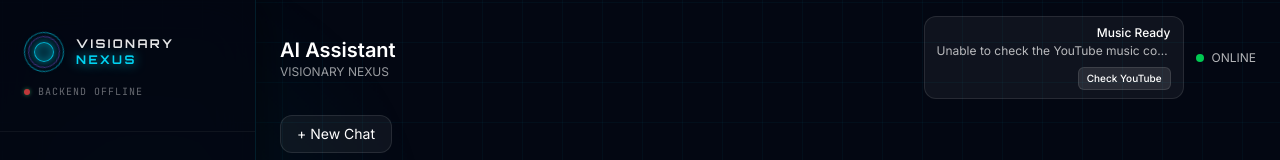
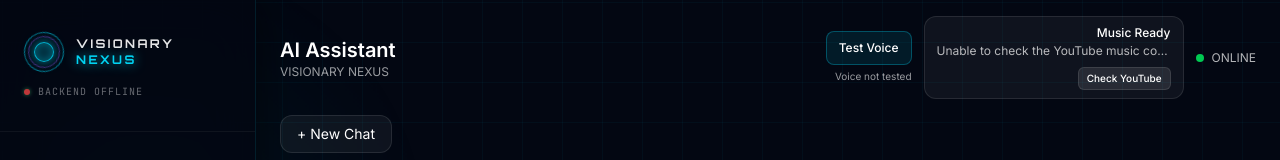
Before and after one commit to adhip1712/smart-glasses, a React (Vite) app in the folder Frontend/: page / in a window 1280 px wide. Both pictures are taken after a click on the button "AI ASSISTANT". Shown: the top 160 px of the page. Built offline with nearby package versions, Linux system fonts and the light colour scheme; no server answers; the HTML template or start-up script is replaced by a standard one.

Commit message:
Add voice test and speech error reporting

```diff
--- a/Frontend/src/components/AIAssistant.tsx
+++ b/Frontend/src/components/AIAssistant.tsx
@@ -126,12 +126,15 @@ const AIAssistant: React.FC<{ onNavigate?: (destination: string) => void }> = ({
   // =======================================================
 
   const inputRef = useRef<HTMLInputElement>(null)
-
-  // Native browser speech gives real laptop-speaker output without changing
-  // the existing backend API contract. It uses the selected OS output device.
+  const [speechStatus, setSpeechStatus] = useState("Voice not tested")
+
+  // Browser speech uses the laptop's selected audio output and preserves all
+  // existing backend APIs. The test button provides a user-gesture unlock.
   const speakResponse = (value: string) => {
-    if (typeof window === "undefined" || !("speechSynthesis" in window)) {
-      console.warn("Speech output is unavailable in this browser.")
+    if (typeof window === "undefined" || !("speechSynthesis" in window) ||
+        typeof SpeechSynthesisUtterance === "undefined") {
+      setSpeechStatus("Speech unavailable in this browser")
+      console.error("Speech output is unavailable in this browser.")
       return
     }
 
@@ -145,11 +148,19 @@ const AIAssistant: React.FC<{ onNavigate?: (destination: string) => void }> = ({
 
     if (!spokenText) return
     window.speechSynthesis.cancel()
+    window.speechSynthesis.resume()
     const utterance = new SpeechSynthesisUtterance(spokenText)
     utterance.lang = navigator.language || "en-US"
     utterance.rate = 1
     utterance.pitch = 1
     utterance.volume = 1
+    utterance.onstart = () => setSpeechStatus("Speaking")
+    utterance.onend = () => setSpeechStatus("Voice ready")
+    utterance.onerror = (event) => {
+      setSpeechStatus(`Speech error: ${event.error}`)
+      console.error("Browser speech synthesis failed:", event.error)
+    }
+    setSpeechStatus("Starting voice…")
     window.speechSynthesis.speak(utterance)
   }
 
@@ -2215,6 +2226,20 @@ const AIAssistant: React.FC<{ onNavigate?: (destination: string) => void }> = ({
         </div>
 
         <div className="flex items-center gap-3">
+
+          <div className="flex flex-col items-end gap-1">
+            <button
+              type="button"
+              onClick={() => speakResponse("Visionary Nexus voice responses are working. You should hear this through your laptop speakers.")}
+              className="rounded-lg border border-cyan-400/30 bg-cyan-400/10 px-3 py-2 text-xs font-medium text-white hover:bg-cyan-400/20 transition-all"
+              aria-label="Test spoken responses"
+            >
+              Test Voice
+            </button>
+            <span className="max-w-40 text-[10px] opacity-60" aria-live="polite">
+              {speechStatus}
+            </span>
+          </div>
 
           {/* MUSIC STATUS */}
 
```
